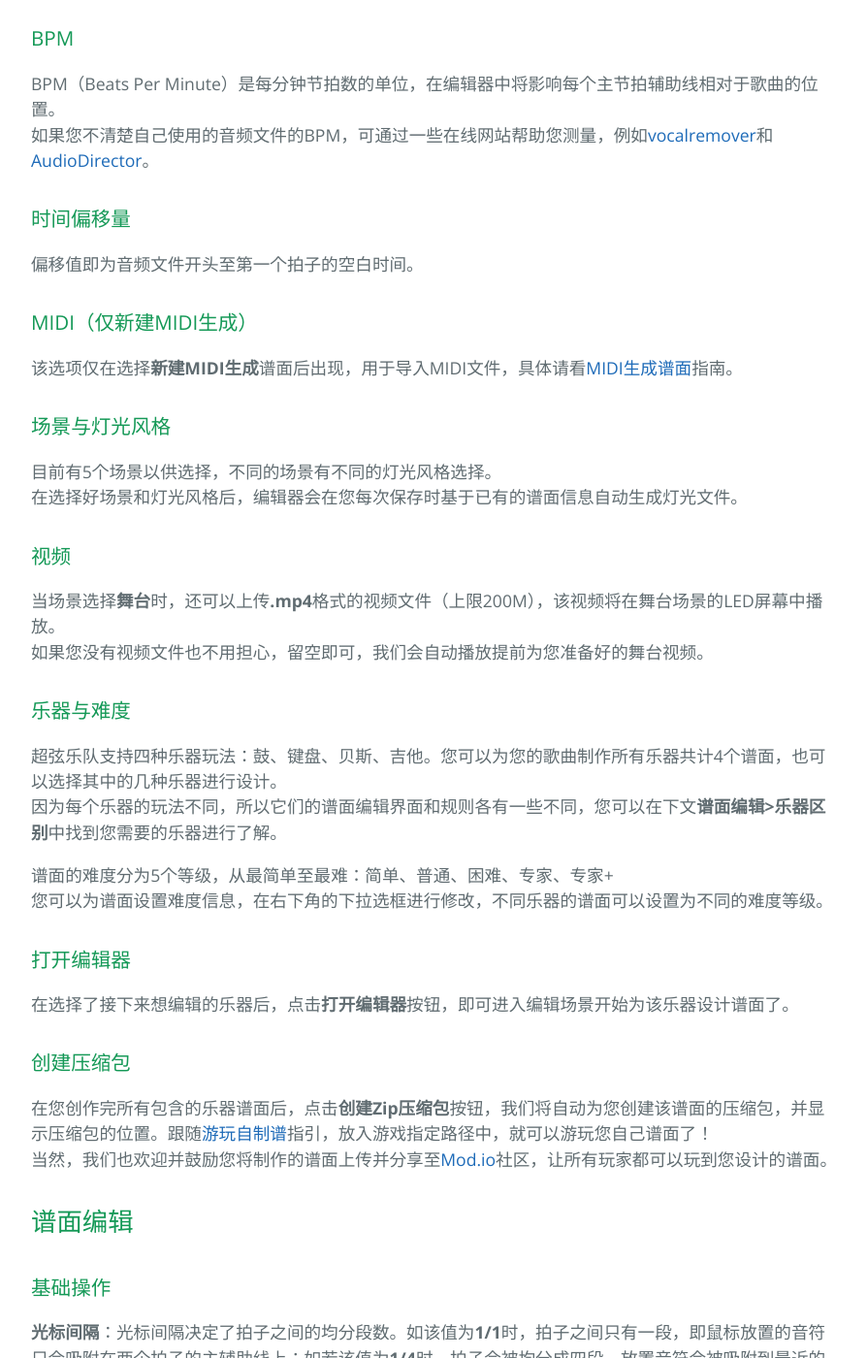
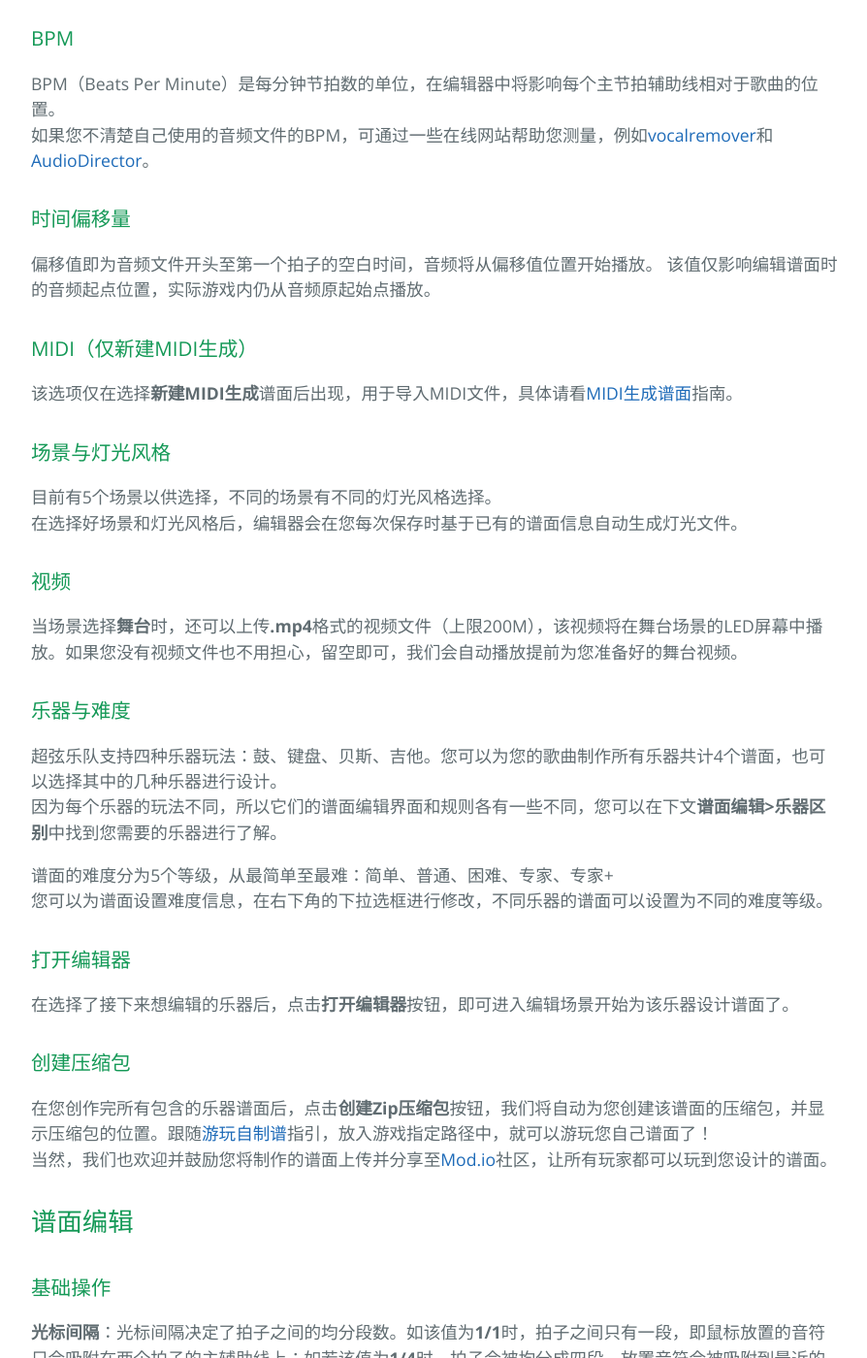
Before and after one commit to Smartmelon/BandSpace, a Jekyll site: the page built from pages/zh/mapping-instruction.md, in a window 1280 px wide and 1400 px high, scrolled down 1449 px. Shown: the whole window at 97% size, without its empty margins (192-1086 px from the left). Built offline with Jekyll 4.4.1, drawn with Linux system fonts in a browser that asks for light colours; some of the changed text lies outside the part shown.

Commit message:
Update mapping-instruction.md
Document Update(Chinese)

```diff
--- a/pages/zh/mapping-instruction.md
+++ b/pages/zh/mapping-instruction.md
@@ -30,7 +30,8 @@ BPM（Beats Per Minute）是每分钟节拍数的单位，在编辑器中将影
 如果您不清楚自己使用的音频文件的BPM，可通过一些在线网站帮助您测量，例如[vocalremover](https://vocalremover.org/key-bpm-finder)和[AudioDirector](https://directorsuite-online.cyberlink.com/en/audio-editor/vocal-remover)。
 
 ### 时间偏移量
-偏移值即为音频文件开头至第一个拍子的空白时间。
+偏移值即为音频文件开头至第一个拍子的空白时间，音频将从偏移值位置开始播放。
+该值仅影响编辑谱面时的音频起点位置，实际游戏内仍从音频原起始点播放。
 
 ### MIDI（仅新建MIDI生成）
 该选项仅在选择**新建MIDI生成**谱面后出现，用于导入MIDI文件，具体请看[MIDI生成谱面](midi-to-beatmap)指南。
@@ -40,8 +41,7 @@ BPM（Beats Per Minute）是每分钟节拍数的单位，在编辑器中将影
 在选择好场景和灯光风格后，编辑器会在您每次保存时基于已有的谱面信息自动生成灯光文件。
 
 ### 视频
-当场景选择**舞台**时，还可以上传**.mp4**格式的视频文件（上限200M），该视频将在舞台场景的LED屏幕中播放。
-如果您没有视频文件也不用担心，留空即可，我们会自动播放提前为您准备好的舞台视频。
+当场景选择**舞台**时，还可以上传**.mp4**格式的视频文件（上限200M），该视频将在舞台场景的LED屏幕中播放。如果您没有视频文件也不用担心，留空即可，我们会自动播放提前为您准备好的舞台视频。
 
 ### 乐器与难度
 超弦乐队支持四种乐器玩法：鼓、键盘、贝斯、吉他。您可以为您的歌曲制作所有乐器共计4个谱面，也可以选择其中的几种乐器进行设计。
```
Also changed, not shown: other parts of pages/zh/mapping-instruction.md (+2 -2 lines).
